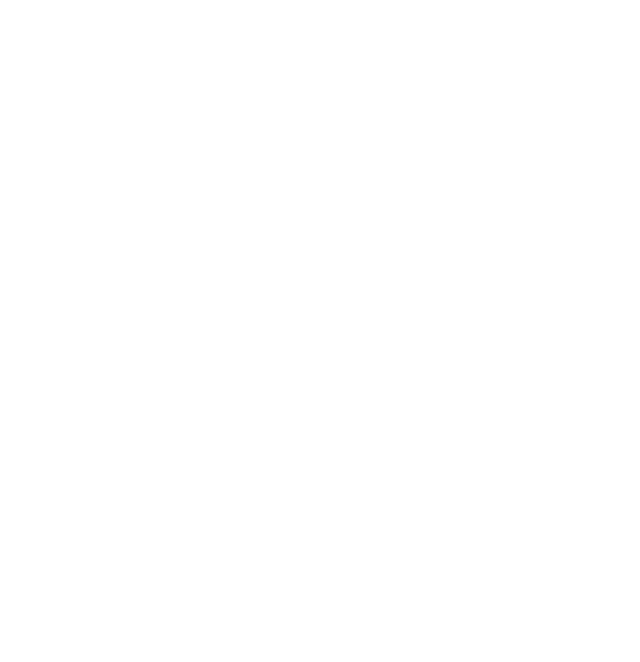
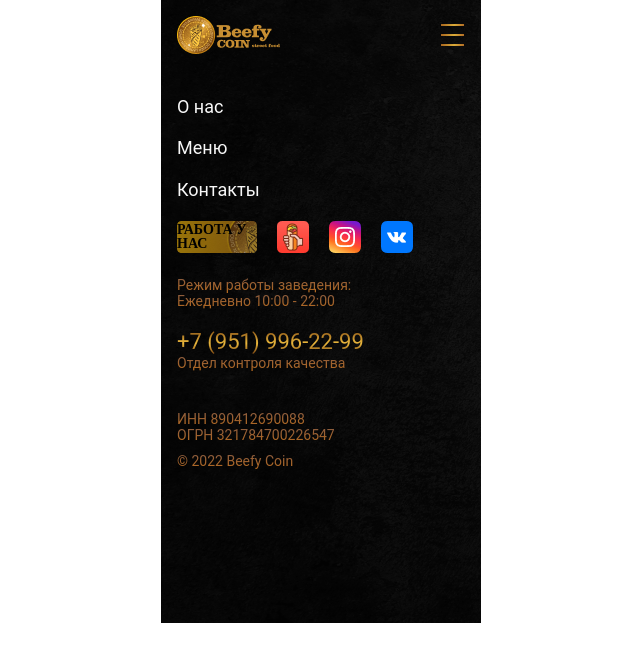
Before and after one commit to webdotG/beef, a plain HTML site: page index.html in a window 1280 px wide. Shown: the whole page, without its empty margins (319-959 px from the left). Drawn offline with Linux system fonts and the light colour scheme; files whose address does not match are found by name.

Commit message:
header nav pop-up add

```diff
--- a/css/fonts.css
+++ b/css/fonts.css
@@ -1,24 +1,12 @@
 @font-face {
-    font-family: "Bebas", sans-serif;
+    font-family: "Bebas";
     src: url("../fonts/BEBASNEUE_REGULAR.woff2") format("woff2"),
     url("../fonts/BEBASNEUE_REGULAR.woff") format("woff"),
     url("../fonts/BEBASNEUE_REGULAR.ttf") format("ttf");
 }
 @font-face {
-    font-family: "Roboto", sans-serif;
+    font-family: "Roboto";
     src: url("../fonts/RobotoCondensed-Regular.woff2") format("woff2"),
     url("../fonts/RobotoCondensed-Regular.woff") format("woff"),
     url("../fonts/RobotoCondensed-Regular.ttf") format("ttf");
 }
-
-body{
-    font-family: "Roboto", sans-serif;
-    font-style: normal;
-    font-weight: 400;
-    font-size: 14px;
-    line-height: 120%;
-}
-
-h1{
-    font-family: "Bebas", sans-serif ;
-}
--- /dev/null
+++ b/css/header.css
@@ -0,0 +1,182 @@
+@media (min-width: 320px) {
+
+    header {
+        width: 288px;
+        height: 607px;
+        padding-left: 16px;
+        padding-right: 16px;
+        padding-top: 16px;
+        margin: 0 auto;
+        background-image: url("../img/header__background--mobile.jpg");
+        background-position: center;
+        background-repeat: no-repeat;
+    }
+
+    .header-nav {
+        display: flex;
+        align-items: center;
+        justify-content: space-between;
+        position: relative;
+    }
+
+    .burger-btn {
+        display: block;
+        width: 24px;
+        height: 24px;
+        padding: 0;
+        border: none;
+        background-color: transparent;
+        cursor: pointer;
+    }
+
+    .burger-btn__line {
+        display: block;
+        width: 23px;
+        height: 2px;
+        background: linear-gradient(120.64deg, #A7641E 1.24%, #DAAC3A 57.22%, #B16B25 99.3%);
+        position: relative;
+    }
+
+    .burger-btn__line::before,
+    .burger-btn__line::after {
+        content: "";
+        display: block;
+        width: 23px;
+        height: 2px;
+        background: linear-gradient(120.64deg, #A7641E 1.24%, #DAAC3A 57.22%, #B16B25 99.3%);
+        position: absolute;
+    }
+
+    .burger-btn__line::before {
+        top: -10px;
+        left: 0;
+    }
+
+    .burger-btn__line::after {
+        bottom: -10px;
+        left: 0;
+    }
+
+    /*------------------------------------------------------------------------header nav pop up------------------------*/
+    .header-nav__mobile-wrapper {
+        width: 100%;
+        position: absolute;
+        bottom: -465px;
+    }
+
+    .header-nav__list {
+        padding-top: 40px;
+    }
+
+    .header-nav__item {
+        padding-bottom: 20px;
+    }
+
+    .header-nav__link {
+        font-family: "Roboto", sans-serif;
+        font-size: 18px;
+        line-height: 120%;
+        color: #F8F8F8;
+    }
+
+    .header-social__list {
+        display: flex;
+        padding-bottom: 20px;
+    }
+
+    .header-social__item {
+        margin-right: 20px;
+    }
+
+    .header-social__link--job {
+        display: flex;
+        align-items: center;
+        justify-content: center;
+        width: 80px;
+        height: 32px;
+        border-radius: 4px;
+        text-transform: uppercase;
+        font-family: 'Bebas';
+        font-style: normal;
+        font-weight: 700;
+        font-size: 14px;
+        line-height: 100%;
+        color: #000000;
+        background-image: url("../img/header-social__link-job.png");
+        background-position: center;
+        background-repeat: no-repeat;
+    }
+
+    .opening-hours__first-paragraph,
+    .opening-hours__second-paragraph {
+        margin: 0;
+        font-family: "Roboto";
+        font-style: normal;
+        font-weight: 400;
+        font-size: 14px;
+        line-height: 16px;
+    }
+
+    .quality-department {
+        padding-top: 20px;
+    }
+
+    .quality-department__link {
+        font-family: "Roboto";
+        font-style: normal;
+        font-weight: 400;
+        font-size: 22px;
+        line-height: 26px;
+        background: linear-gradient(180deg, #844D13 0%, #EAB83D 57.08%, #794511 100%);
+        -webkit-background-clip: text;
+        -webkit-text-fill-color: transparent;
+        background-clip: text;
+        text-fill-color: transparent;
+    }
+
+    .quality-department__paragraph {
+        margin: 0;
+        font-family: "Roboto";
+        font-style: normal;
+        font-weight: 400;
+        font-size: 14px;
+        line-height: 16px;
+    }
+
+    .legal-adress {
+        padding-top: 40px;
+    }
+
+    .legal-adress__paragraph-first,
+    .legal-adress__paragraph-second {
+        margin: 0;
+        font-family: "Roboto";
+        font-style: normal;
+        font-weight: 400;
+        font-size: 14px;
+        line-height: 16px;
+    }
+
+    .rights-reserved {
+        padding-top: 10px;
+        padding-bottom: 50px;
+    }
+
+    .rights-reserved__paragraph {
+        margin: 0;
+        font-family: "Roboto";
+        font-style: normal;
+        font-weight: 400;
+        font-size: 14px;
+        line-height: 16px;
+    }
+
+    .text-gold {
+        background: linear-gradient(180deg, #885B41 0%, #B56A1F 100%);
+        -webkit-background-clip: text;
+        -webkit-text-fill-color: transparent;
+        background-clip: text;
+        text-fill-color: transparent;
+    }
+
+}
--- a/css/style.css
+++ b/css/style.css
@@ -0,0 +1,31 @@
+body {
+    padding: 0;
+    margin: 0;
+}
+
+ul {
+    list-style-type: none;
+    margin: 0;
+    padding: 0;
+}
+
+li {
+    padding: 0;
+}
+
+a {
+    text-decoration: none;
+}
+
+
+.display-none {
+    display: none;
+}
+
+.visually-hidden{
+    position: absolute;
+    clip: rect(0 0 0 0);
+    width: 1px;
+    height: 1px;
+    margin: -1px;
+}
--- a/index.html
+++ b/index.html
@@ -7,8 +7,48 @@
     <link rel="stylesheet" href="css/normalize.css">
     <link rel="stylesheet" href="css/style.css">
     <link rel="stylesheet" href="css/fonts.css">
+    <link rel="stylesheet" href="css/header.css">
 </head>
 <body>
-
+<header>
+    <nav class="header-nav">
+        <img src="img/Logo__mobile.png" width="103" height="38" alt="beefy coin logo">
+        <button class="burger-btn"><span class="burger-btn__line"></span></button>
+        <div class="header-nav__mobile-wrapper">
+            <ul class="header-nav__list">
+                <h2 class="visually-hidden">Навигация по сайту</h2>
+                <li class="header-nav__item"><a class="header-nav__link" href="#">О нас</a></li>
+                <li class="header-nav__item"><a class="header-nav__link" href="#">Меню</a></li>
+                <li class="header-nav__item"><a class="header-nav__link" href="#">Контакты</a></li>
+            </ul>
+            <ul class="header-social__list">
+                <h2 class="visually-hidden">Социальные сети</h2>
+                <li class="header-social__item"><a class="header-social__link header-social__link--job" href="" >Работа у нас</a></li>
+                <li class="header-social__item"><a class="header-social__link header-social__link--shwarma" href="#"><img class="header-social__shwarma" src="img/header-social__link-shwarma.png" alt="shwarma logo"></a></li>
+                <li class="header-social__item"><a class="header-social__link header-social__link--inst" href="#"><img class="header-social__inst" src="img/header-social__link-inst.png" alt="inst logo"></a></li>
+                <li class="header-social__item"><a class="header-social__link header-social__link--vk" href="#"><img class="header-social__vk" src="img/header-social__link-vk.png" alt="vk logo"></a></li>
+            </ul>
+            <section class="opening-hours">
+                <h2 class="visually-hidden">Время работы</h2>
+                <p class="opening-hours__first-paragraph text-gold">Режим работы заведения:</p>
+                <p class="opening-hours__second-paragraph text-gold">Ежедневно 10:00 - 22:00</p>
+            </section>
+            <section class="quality-department">
+                <h2 class="visually-hidden">Контроль качества</h2>
+                <a class="quality-department__link" href="tel:++7 (951) 996-22-99">+7 (951) 996-22-99</a>
+                <p class="quality-department__paragraph text-gold">Отдел контроля качества</p>
+            </section>
+            <section class="legal-adress">
+                <h2 class="visually-hidden">Юридические данные</h2>
+                <p class="legal-adress__paragraph-first text-gold">ИНН 890412690088</p>
+                <p class="legal-adress__paragraph-second text-gold">ОГРН 321784700226547 </p>
+            </section>
+            <section class="rights-reserved">
+                <h2 class="visually-hidden">Все права принадлежат Биф Коин</h2>
+                <p class="rights-reserved__paragraph text-gold">© 2022 Beefy Coin</p>
+            </section>
+        </div>
+    </nav>
+</header>
 </body>
 </html>
```
Also changed, not shown: img/Logo__mobile.png (added), img/header-social__link-inst.png (added), img/header-social__link-job.png (added), img/header-social__link-shwarma.png (added), img/header-social__link-vk.png (added), img/header__background--mobile.jpg (added).
